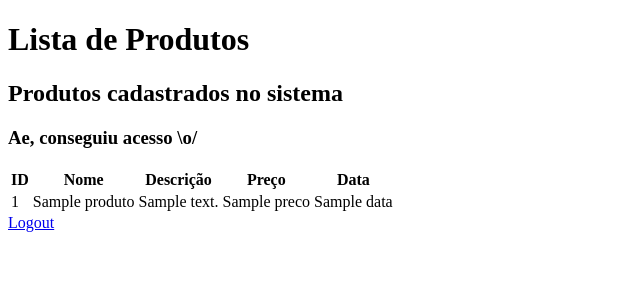
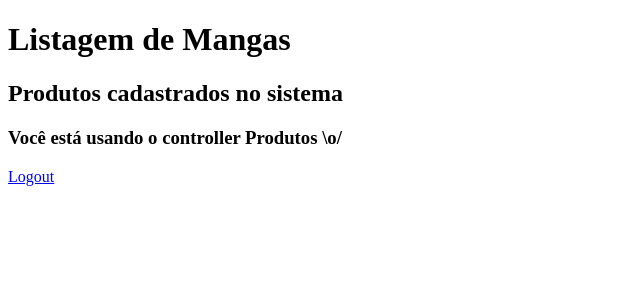
Before and after one commit to Josemir/login, a CodeIgniter app: the page made by application/views/listaView.php in a window 1280 px wide. Shown: the top 300 px of the page, without its empty margins (0-640 px from the left). Run offline with CodeIgniter, Linux system fonts and the light colour scheme; tables that the repository leaves empty hold one stand-in row (values such as "Sample post"); the template is opened without the code that fills it: most values are stand-ins (such as "Sample title", 1, 10 or a date in 2020).

```diff
--- a/application/views/cadastrarView.php
+++ b/application/views/cadastrarView.php
@@ -1,4 +1,4 @@
-<!-- http://[::1]/login/index.php/loginController/registration/ -->
+<!-- /http://localhost/codeigniter_login_system/index.php/Users/registration/-->
 
 <div>
     <h2>Criar uma nova conta</h2>
--- a/application/views/listaView.php
+++ b/application/views/listaView.php
@@ -4,30 +4,11 @@
     <meta charset="UTF-8">
     <title>Document</title>
 </head>
-<!-- http://[::1]/login/index.php/loginController/autenticar-->
+<!-- http://localhost/domingo/index.php/loginController/autenticar-->
 <body>
-    <h1>Lista de Produtos</h1>
+    <h1>Listagem de Mangas </h1>
     <h2>Produtos cadastrados no sistema</h2>
-    <h3>Ae, conseguiu acesso \o/</h3>
-
-    <table>
-        <tr>
-            <th>ID</th>
-            <th>Nome</th>
-            <th>Descrição</th>
-            <th>Preço</th>
-            <th>Data</th>
-        </tr>
-        <?php foreach ($produtos as $produto): ?>
-            <tr>
-                <td><?php echo $produto->id; ?></td>
-                <td><?php echo $produto->nome; ?></td>
-                <td><?php echo $produto->descricao; ?></td>
-                <td><?php echo $produto->preco; ?></td>
-                <td><?php echo $produto->data; ?></td>
-            </tr>
-        <?php endforeach; ?>
-    </table>
+    <h3>Você está usando o controller Produtos \o/</h3>
     <a href="<?php echo ('autenticar'); ?>">Logout</a>
 
 </body>
--- a/application/views/loginView.php
+++ b/application/views/loginView.php
@@ -1,7 +1,4 @@
 <?php echo form_open('loginController/autenticar'); ?>
-
-<h1 style="display: flex; justify-content: left;">PORTAL DO USUÁRIO</h1>
-
     <label for="username">Nome de usuário:</label>
     <input type="text" name="username" id="username" required>
 
```
Also changed, not shown: application/controllers/loginController.php (+25 -37 lines), application/models/ProdutosModel.php (+11 -4 lines), application/views/welcome_message.php (+10 -1 lines).
